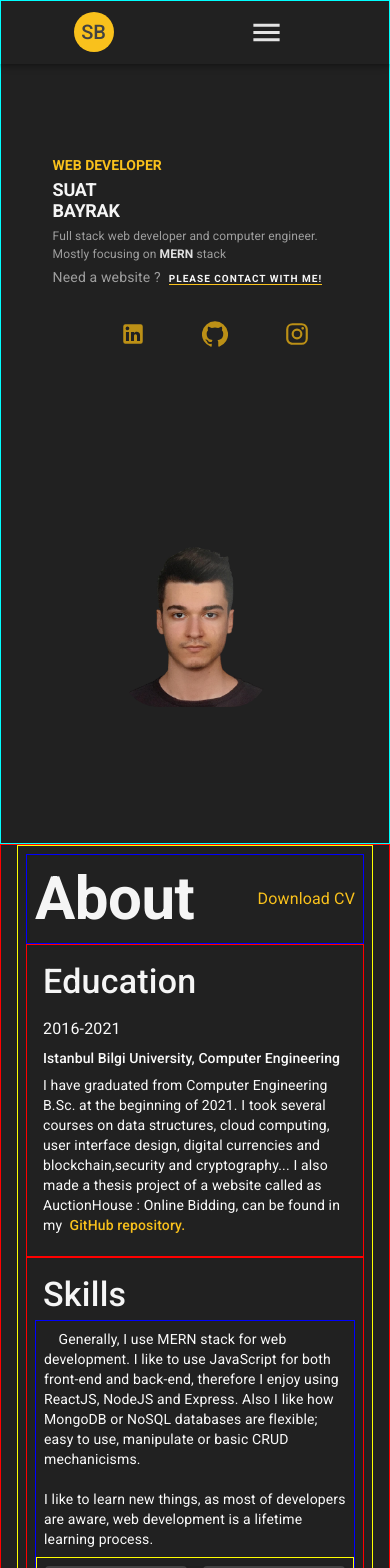
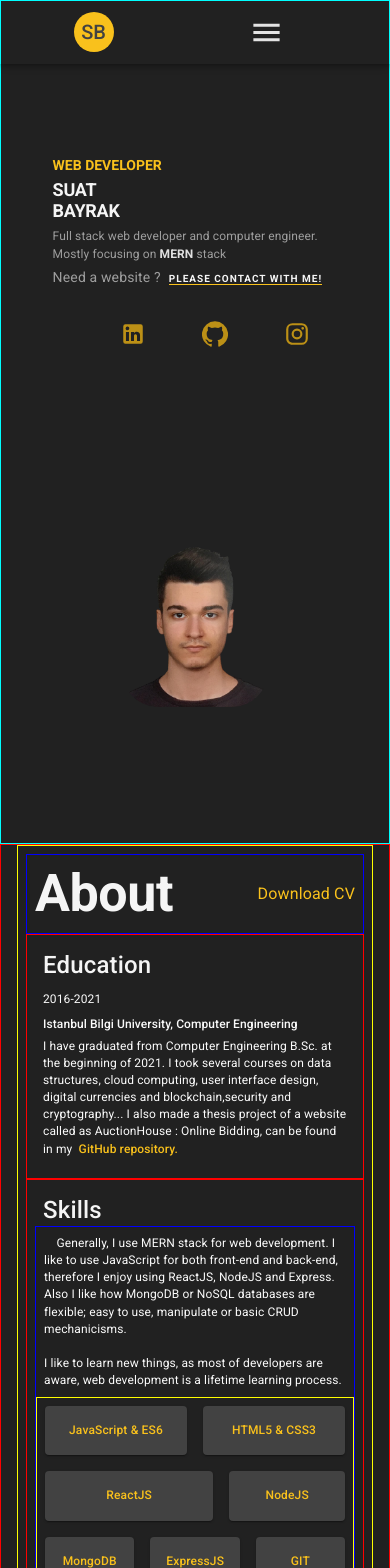
Before and after one commit to sbayrak/suatbayrak-portfolio-materialui, a React (Create React App) app: page / in a window 390 px wide. Shown: the top 1568 px of the page. Built offline with nearby package versions, Linux system fonts and the light colour scheme.

Commit message:
Added breakpoints, edited navbar

```diff
--- a/src/App.css
+++ b/src/App.css
@@ -1,3 +1,6 @@
+* {
+  scroll-behavior: smooth;
+}
 .App {
   text-align: center;
 }
--- a/src/components/layout/Navbar.js
+++ b/src/components/layout/Navbar.js
@@ -136,7 +136,7 @@ const Navbar = () => {
       className={classes.mobileMenuMenu}
     >
       <MenuItem className={classes.mobileMenuItem}>
-        <Link href='/home' style={styles.mobileMenuLink}>
+        <Link href='#home' style={styles.mobileMenuLink}>
           <HomeIcon></HomeIcon>
           <Typography variant='span' style={{ paddingLeft: theme.spacing(1) }}>
             Home
@@ -144,7 +144,7 @@ const Navbar = () => {
         </Link>
       </MenuItem>
       <MenuItem onClick={handleClose} className={classes.mobileMenuItem}>
-        <Link href='/about' style={styles.mobileMenuLink}>
+        <Link href='#about' style={styles.mobileMenuLink}>
           <InfoIcon></InfoIcon>
           <Typography variant='span' style={{ paddingLeft: theme.spacing(1) }}>
             About
@@ -152,7 +152,7 @@ const Navbar = () => {
         </Link>
       </MenuItem>
       <MenuItem onClick={handleClose} className={classes.mobileMenuItem}>
-        <Link href='/portfolio' style={styles.mobileMenuLink}>
+        <Link href='#portfolio' style={styles.mobileMenuLink}>
           <CodeIcon></CodeIcon>
           <Typography variant='span' style={{ paddingLeft: theme.spacing(1) }}>
             Portfolio
@@ -160,7 +160,7 @@ const Navbar = () => {
         </Link>
       </MenuItem>
       <MenuItem onClick={handleClose} className={classes.mobileMenuItem}>
-        <Link href='/contact' style={styles.mobileMenuLink}>
+        <Link href='#contact' style={styles.mobileMenuLink}>
           <MailIcon></MailIcon>
           <Typography variant='span' style={{ paddingLeft: theme.spacing(1) }}>
             Contact
--- a/src/components/sections/About.js
+++ b/src/components/sections/About.js
@@ -25,6 +25,9 @@ const useStyles = makeStyles((theme) => ({
   Typo1: {
     fontWeight: theme.typography.fontWeightBold,
     color: theme.palette.grey[100],
+    [theme.breakpoints.down('sm')]: {
+      fontSize: '52px',
+    },
   },
   Link1: {
     color: '#f9c11c',
@@ -40,9 +43,15 @@ const useStyles = makeStyles((theme) => ({
   Typo2: {
     fontWeight: theme.typography.fontWeightMedium,
     color: theme.palette.grey[100],
+    [theme.breakpoints.down('sm')]: {
+      fontSize: '24px',
+    },
   },
   Typo3: {
     color: theme.palette.grey[50],
+    [theme.breakpoints.down('sm')]: {
+      fontSize: '12px',
+    },
   },
   gitLink: {
     color: '#f9c11c',
@@ -71,6 +80,9 @@ const useStyles = makeStyles((theme) => ({
   },
   gridPaper: {
     padding: theme.spacing(1),
+    [theme.breakpoints.down('sm')]: {
+      fontSize: '12px',
+    },
   },
   paper: {
     padding: theme.spacing(2),
--- a/src/components/sections/Home.js
+++ b/src/components/sections/Home.js
@@ -127,6 +127,7 @@ const Home = () => {
   return (
     <Fragment>
       <CssBaseline></CssBaseline>
+      <div id='#home'>
         <Container maxWidth='xl' className={classes.homeContainer}>
           <Grid
             container
@@ -155,8 +156,9 @@ const Home = () => {
                   gutterBottom
                   className={classes.rightTypo3}
                 >
-                Full stack web developer and computer engineer. Mostly focusing
-                on <span className={classes.styleMERN}>MERN</span> stack
+                  Full stack web developer and computer engineer. Mostly
+                  focusing on <span className={classes.styleMERN}>MERN</span>{' '}
+                  stack
                   <br></br>
                   <Typography variant='body2'>
                     Need a website ?
@@ -228,6 +230,7 @@ const Home = () => {
             </Grid>
           </Grid>
         </Container>
+      </div>
     </Fragment>
   );
 };
--- a/src/components/sections/Portfolio.js
+++ b/src/components/sections/Portfolio.js
@@ -8,6 +8,9 @@ const useStyles = makeStyles((theme) => ({
   Typo1: {
     fontWeight: theme.typography.fontWeightBold,
     color: theme.palette.grey[100],
+    [theme.breakpoints.down('sm')]: {
+      fontSize: '52px',
+    },
   },
 }));
 
@@ -16,6 +19,7 @@ const Portfolio = () => {
 
   return (
     <Fragment>
+      <div id='#portfolio'>
         <CssBaseline></CssBaseline>
         <Container maxWidth='lg'>
           <Grid container>
@@ -34,11 +38,15 @@ const Portfolio = () => {
 
             <Grid container xs={12} spacing={2}>
               {portfoliosJSON.map((portfolio, index) => (
-              <PortfolioCard key={index} portfolio={portfolio}></PortfolioCard>
+                <PortfolioCard
+                  key={index}
+                  portfolio={portfolio}
+                ></PortfolioCard>
               ))}
             </Grid>
           </Grid>
         </Container>
+      </div>
     </Fragment>
   );
 };
--- a/src/index.js
+++ b/src/index.js
@@ -4,14 +4,6 @@ import './index.css';
 import App from './App';
 import reportWebVitals from './reportWebVitals';
 
-ReactDOM.render(
-  <React.StrictMode>
-    <App />
-  </React.StrictMode>,
-  document.getElementById('root')
-);
+ReactDOM.render(<App />, document.getElementById('root'));
 
-// If you want to start measuring performance in your app, pass a function
-// to log results (for example: reportWebVitals(console.log))
-// or send to an analytics endpoint. Learn more: https://bit.ly/CRA-vitals
 reportWebVitals();
```
Also changed, not shown: src/logo.svg (deleted). Lines whose indentation alone changed are shown as unchanged.
